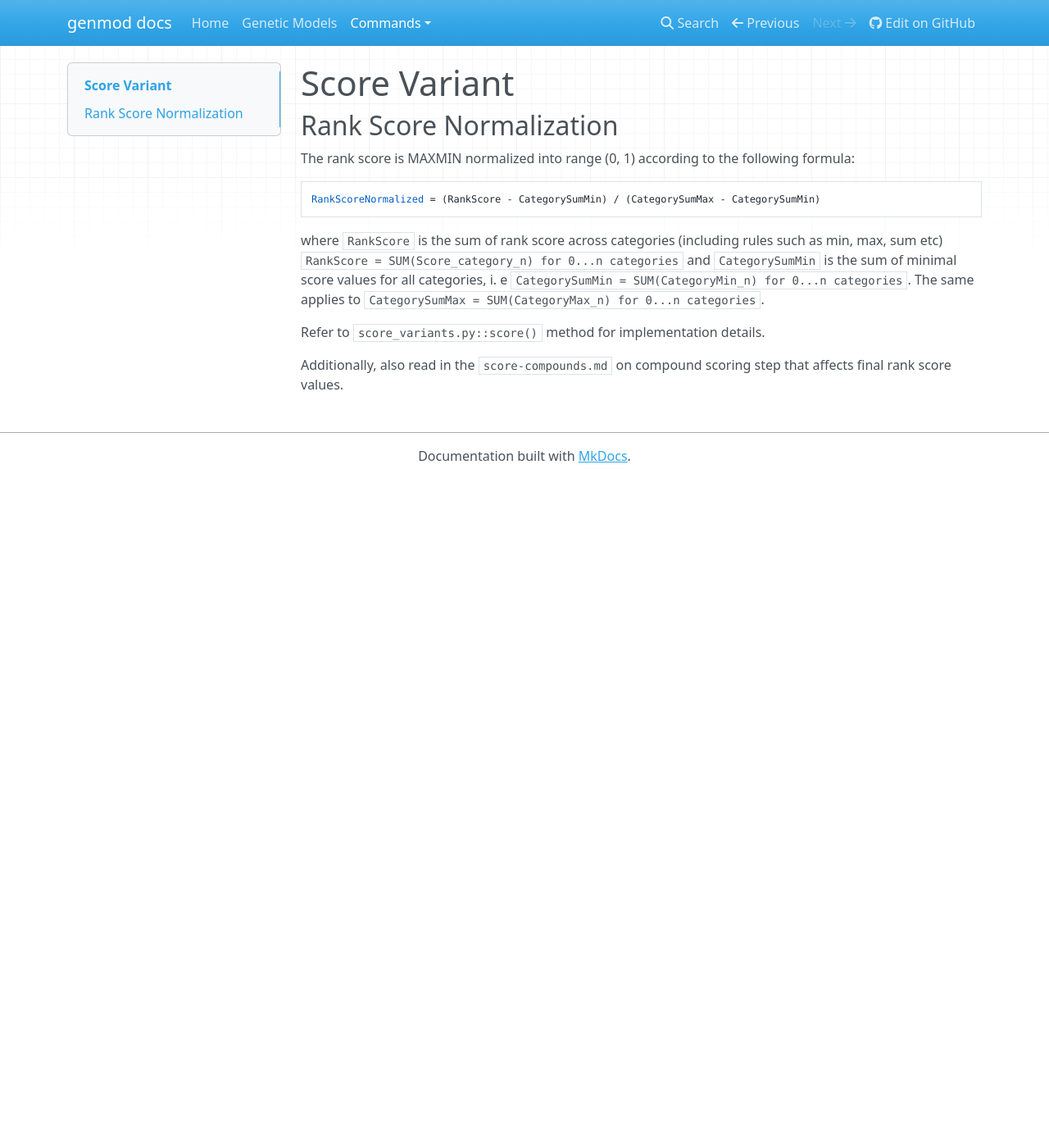
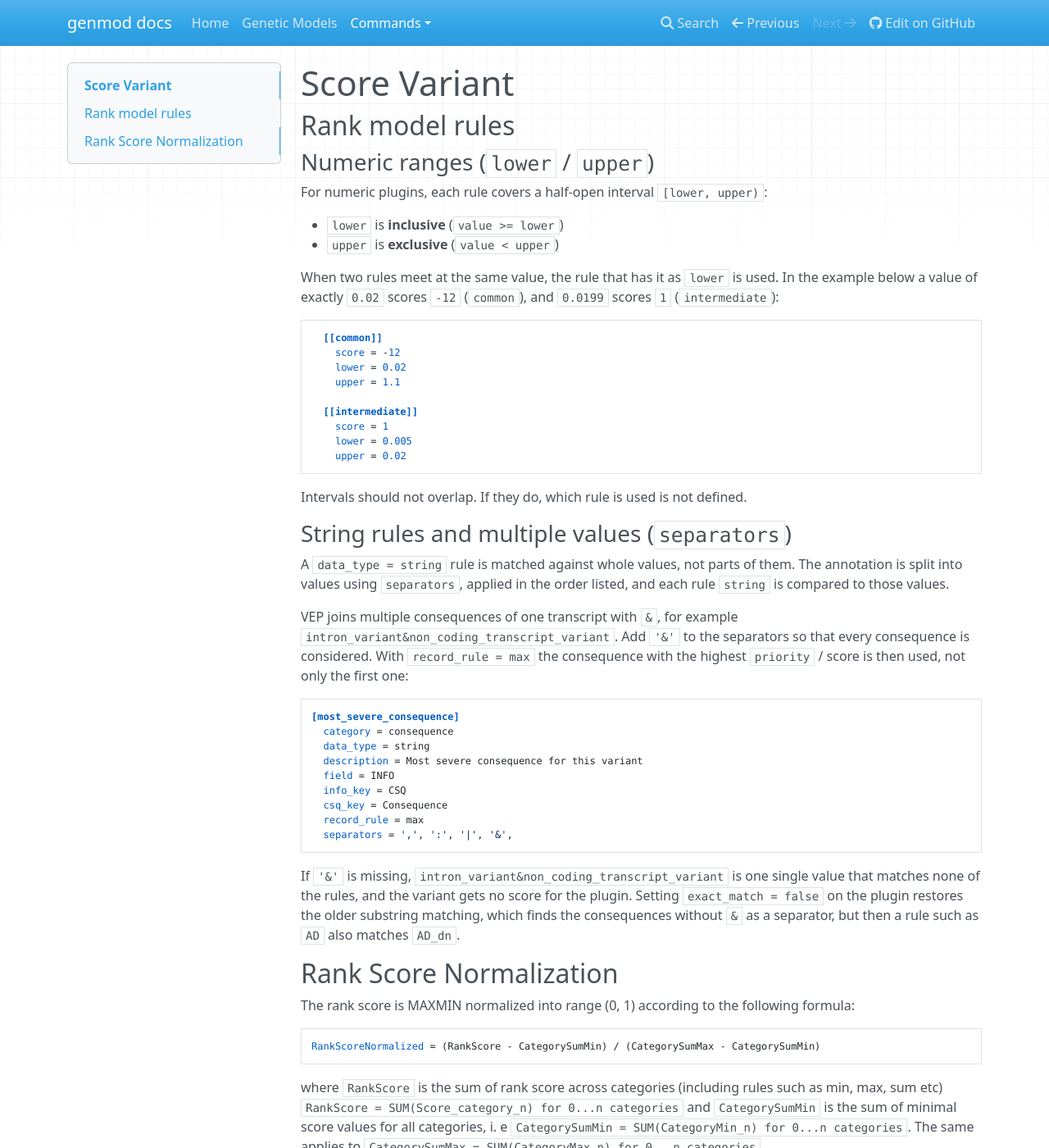
Before and after one commit to Clinical-Genomics/genmod, an MkDocs documentation site: the page built from docs/commands/score-variants.md, in a window 1280 px wide and 1400 px high. Shown: the whole window at 82% size. Built offline with MkDocs 1.6.1, drawn with Linux system fonts in a browser that asks for light colours; nearby versions of some CDN libraries.

Commit message:
Updates docs for how intervals work and a caution on the new behaviour, updates example ranking definition files

````diff
--- a/docs/commands/score-variants.md
+++ b/docs/commands/score-variants.md
@@ -1,4 +1,49 @@
 # Score Variant
+
+## Rank model rules
+
+### Numeric ranges (`lower` / `upper`)
+
+For numeric plugins, each rule covers a half-open interval `[lower, upper)`:
+
+- `lower` is **inclusive** (`value >= lower`)
+- `upper` is **exclusive** (`value < upper`)
+
+When two rules meet at the same value, the rule that has it as `lower` is used. In the example below a value of exactly `0.02` scores `-12` (`common`), and `0.0199` scores `1` (`intermediate`):
+
+```
+  [[common]]
+    score = -12
+    lower = 0.02
+    upper = 1.1
+
+  [[intermediate]]
+    score = 1
+    lower = 0.005
+    upper = 0.02
+```
+
+Intervals should not overlap. If they do, which rule is used is not defined.
+
+### String rules and multiple values (`separators`)
+
+A `data_type = string` rule is matched against whole values, not parts of them. The annotation is split into values using `separators`, applied in the order listed, and each rule `string` is compared to those values.
+
+VEP joins multiple consequences of one transcript with `&`, for example `intron_variant&non_coding_transcript_variant`. Add `'&'` to the separators so that every consequence is considered. With `record_rule = max` the consequence with the highest `priority` / score is then used, not only the first one:
+
+```
+[most_severe_consequence]
+  category = consequence
+  data_type = string
+  description = Most severe consequence for this variant
+  field = INFO
+  info_key = CSQ
+  csq_key = Consequence
+  record_rule = max
+  separators = ',', ':', '|', '&',
+```
+
+If `'&'` is missing, `intron_variant&non_coding_transcript_variant` is one single value that matches none of the rules, and the variant gets no score for the plugin. Setting `exact_match = false` on the plugin restores the older substring matching, which finds the consequences without `&` as a separator, but then a rule such as `AD` also matches `AD_dn`.
 
 ## Rank Score Normalization
 
````
Also changed, not shown: CHANGELOG.md (+3 -0 lines), 3 other files.
